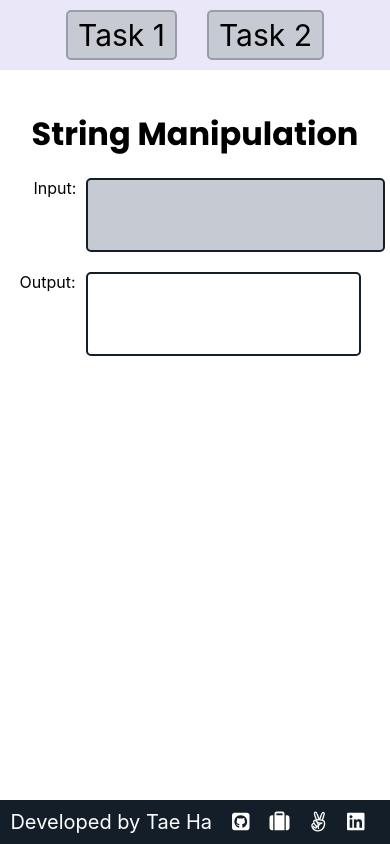
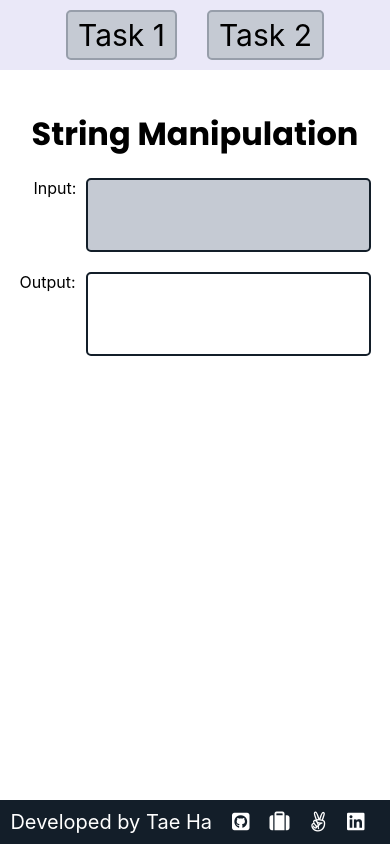
Before and after one commit to taeinha/pnp_tasks_taeha, a React (Create React App) app: page / in a window 390 px wide. Both pictures are taken after a click on the element "Task 2". Built offline with nearby package versions, Linux system fonts and the light colour scheme.

Commit message:
Further make styling updates for proper box model

```diff
--- a/src/styles/change_string.css
+++ b/src/styles/change_string.css
@@ -16,7 +16,8 @@
   margin-bottom: 20px;
   display: flex;
   width: 100%;
-  margin-left: 14px;
+  padding-left: 14px;
+  box-sizing: border-box;
 }
 
 .string-container > div {
@@ -25,7 +26,7 @@
 }
 
 .string-container > div > p {
-  margin: 0 10px;
+  margin: 0 0 0 10px;
 }
 
 .string-container textarea {
@@ -34,7 +35,7 @@
   border-radius: 5px;
   border: 2px solid var(--BLACK);
   margin-left: 10px;
-  width: 300px;
+  width: 100%;
   white-space: wrap;
   resize: none;
 }
@@ -57,4 +58,12 @@
   .string-container {
     margin-top: 40px;
   }
+
+  .string-container textarea {
+    width: 100%;
+  }
+
+  /* .string-output {
+    width: 70%;
+  } */
 }
```
